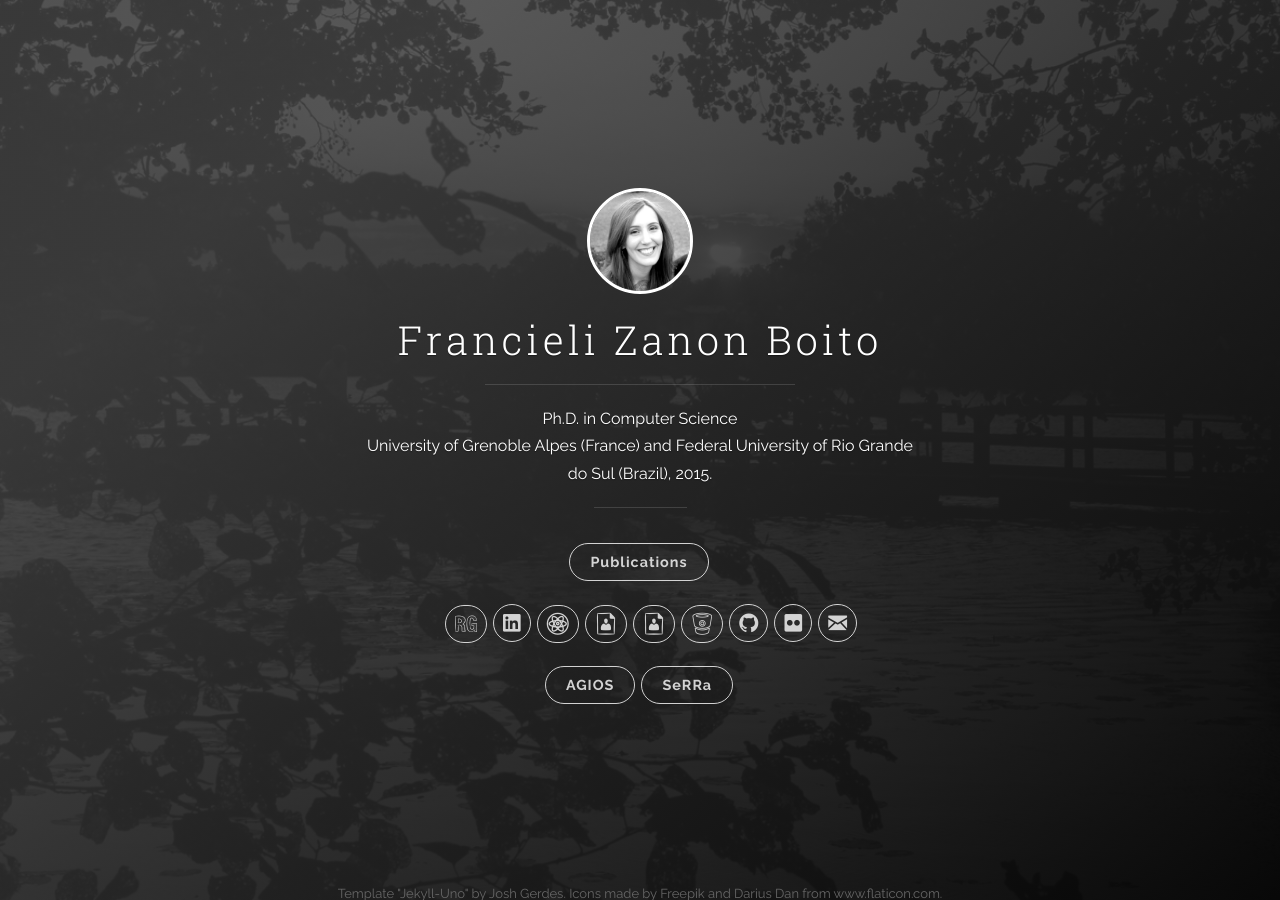
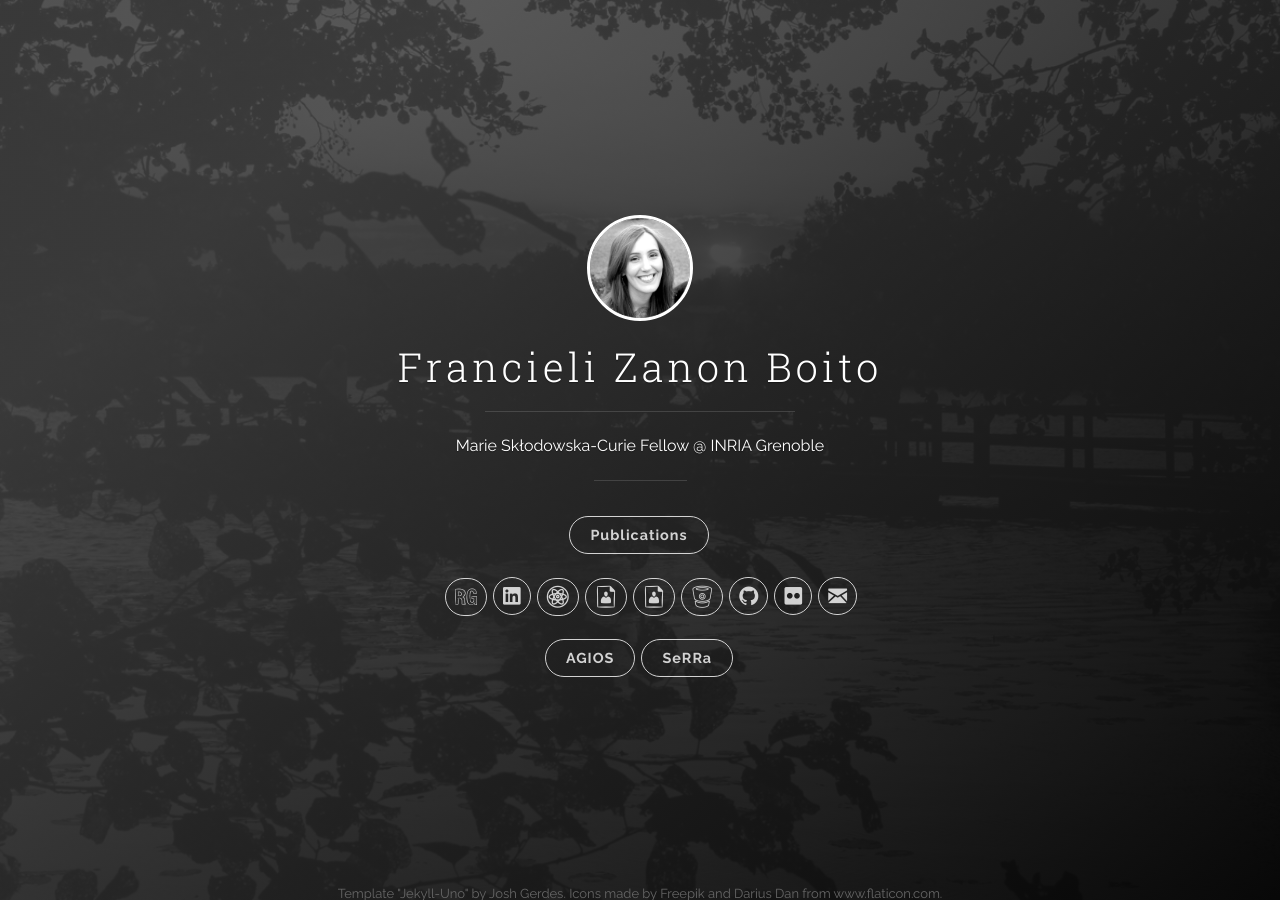
Before and after one commit to francielizanon/francielizanon, a Jekyll site: the page built from index.html, in a window 1280 px wide. Built offline with Jekyll 4.4.1, drawn with Linux system fonts in a browser that asks for light colours; nearby versions of some CDN libraries; the list of posts is cut into pages by our own code.

Commit message:
change text

```diff
--- a/_config.yml
+++ b/_config.yml
@@ -1,14 +1,14 @@
 # Site settings
 title: Francieli Zanon Boito
-description: '<b>Ph.D. in Computer Science</b> <br> University of Grenoble Alpes (France) and Federal University of Rio Grande do Sul (Brazil), 2015.'
-url: 'http://www.inf.ufrgs.br/~fzboito/'
+description: '<b>Marie Skłodowska-Curie Fellow @ INRIA Grenoble</b>'
+url: 'https://francielizanon.github.io/'
 baseurl: ''
 google_analytics: 'UA-89939926-1'
 # disqus_shortname: 'your-disqus-name'
 
 author:
   name: 'Francieli Zanon Boito'
-  email: francieli.zanon@inf.ufrgs.br
+  email: francieli.zanon-boito@inria.fr
   linkedin_username:  francieli-zanon-boito-173442135
   flickr_username:  francielizanon
   bitbucket_username:  francielizanon
```
